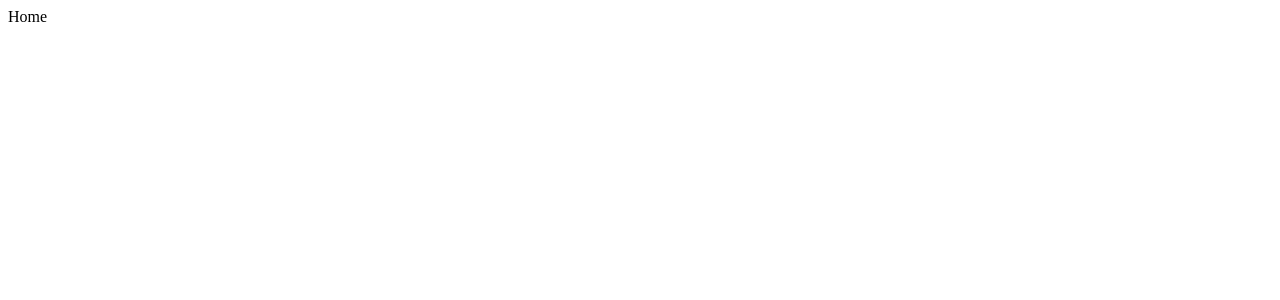
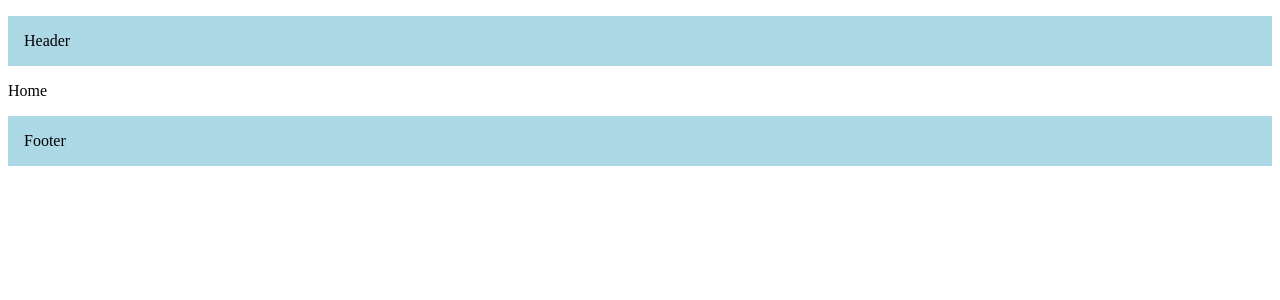
Before and after one commit to roneyyb/next-js-concepts, a Next.js app: page / in a window 1280 px wide. Shown: the top 300 px of the page. Built offline with nearby package versions, Linux system fonts and the light colour scheme.

Commit message:
Added header and footer in layout

```diff
--- a/src/app/layout.tsx
+++ b/src/app/layout.tsx
@@ -10,7 +10,9 @@ export default function RootLayout({
 }) {
     return (
         <html lang="en">
+            <header><p style={{ backgroundColor: "lightblue", padding: "1rem" }}>Header</p></header>
             <body>{children}</body>
+            <footer><p style={{ backgroundColor: "lightblue", padding: "1rem" }}>Footer</p></footer>
         </html>
     )
 }
```
Also changed, not shown: 1 other file (tests, documents, lock files or other folders). Lines whose indentation alone changed are shown as unchanged.
